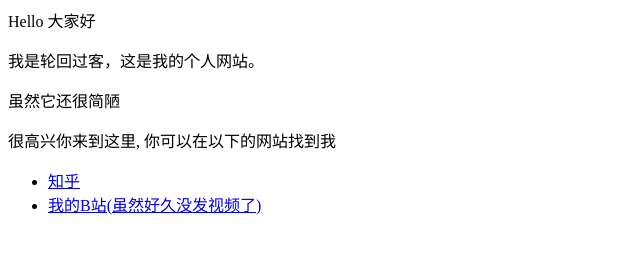
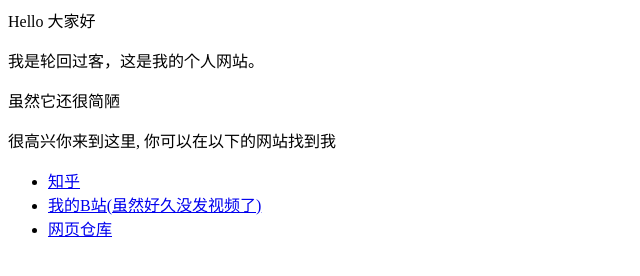
Before and after one commit to lhgk748/lhgk748.github.io, a plain HTML site: page index.html in a window 1280 px wide. Shown: the whole page, without its empty margins (0-640 px from the left). Drawn offline with Linux system fonts and the light colour scheme.

Commit message:
Update index.html

```diff
--- a/index.html
+++ b/index.html
@@ -6,4 +6,32 @@
 <ul>
   <li> <a href="https://www.zhihu.com/people/lun-hui-guo-ke">知乎</a> </li>
   <li> <a href="https://space.bilibili.com/366969299">我的B站(虽然好久没发视频了)</a> </li>
+
+
+
+
+
+
+
+
+
+
+
+
+
+
+
+
+
+
+
+
+
+
+
+
+
+
+
+  <li> <a href="https://github.com/lhgk748/lhgk748.github.io">网页仓库</a> </li>
 </ul>
```
